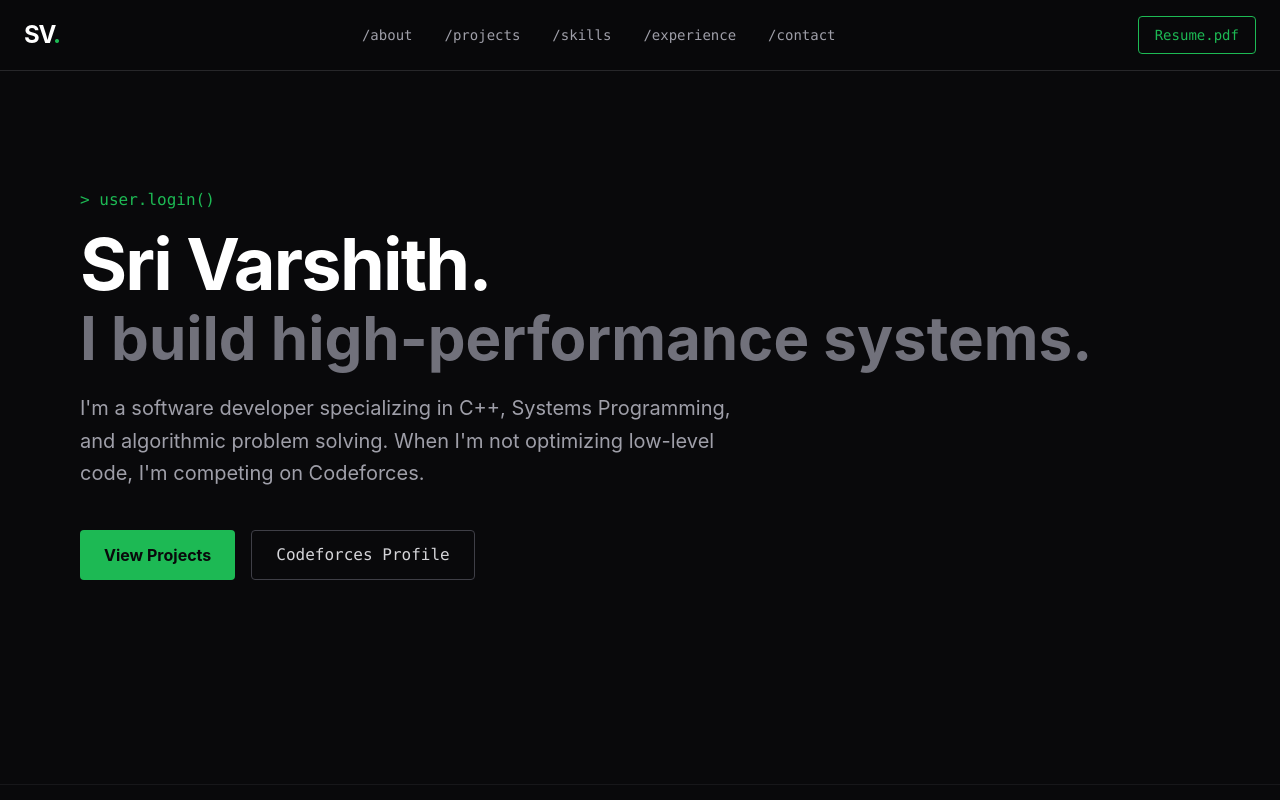
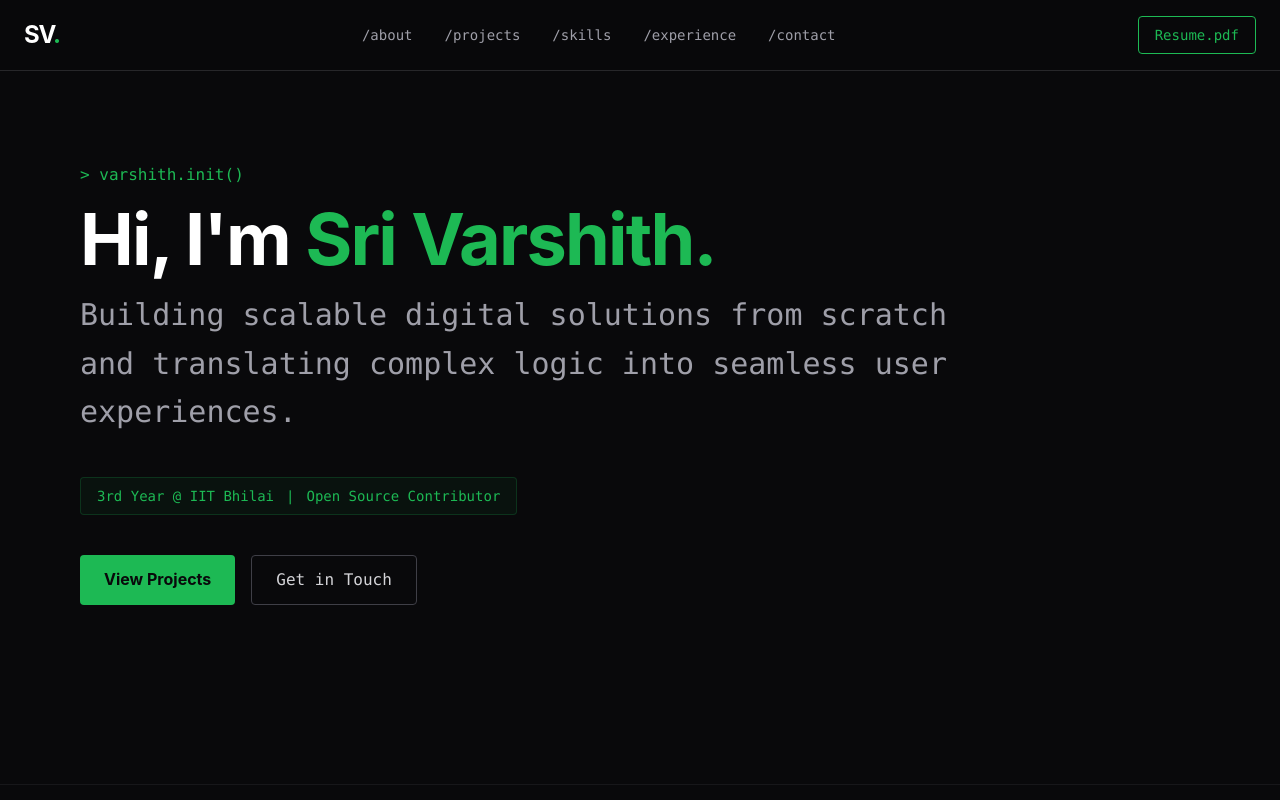
Before and after one commit to Sri-Varshith/portfolio, a React app: page / in a window 1280 px wide. Shown: the top 800 px of the page. Built offline with nearby package versions, Linux system fonts and the light colour scheme; the HTML template or start-up script is replaced by a standard one.

Commit message:
fixed about section

```diff
--- a/src/components/Hero.jsx
+++ b/src/components/Hero.jsx
@@ -2,28 +2,30 @@ function Hero() {
   return (
     <section id="about" className="w-full min-h-[80vh] flex flex-col justify-center items-start px-6 md:px-20 mt-16">
       <p className="font-mono text-brand-green mb-4">
-        {">"} user.login()
+        {">"} varshith.init()
       </p>
 
-      <h1 className="text-5xl md:text-7xl font-bold text-white tracking-tight mb-2">
-        Sri Varshith.
+      <h1 className="text-5xl md:text-7xl font-bold text-white tracking-tight mb-4">
+        Hi, I'm <span className="text-brand-green">Sri Varshith.</span>
       </h1>
 
-      <h2 className="text-4xl md:text-6xl font-bold text-zinc-500 mb-6">
-        I build high-performance systems.
+      <h2 className="text-xl md:text-3xl font-mono text-zinc-400 mb-10 leading-relaxed max-w-4xl">
+Building scalable digital solutions from scratch and translating complex logic into seamless user experiences.
       </h2>
+      {/* Quick Stats bar */}
+      <div className="flex flex-wrap gap-3 font-mono text-sm text-brand-green mb-10 bg-brand-green/5 border border-brand-green/20 px-4 py-2 rounded w-fit">
+        <span>3rd Year @ IIT Bhilai</span>
+        <span className="hidden md:inline">|</span>
+        <span>Open Source Contributor</span>
+      </div>
 
-      <p className="text-zinc-400 text-lg md:text-xl max-w-2xl mb-10 leading-relaxed">
-        I'm a software developer specializing in C++, Systems Programming, and algorithmic problem solving. When I'm not optimizing low-level code, I'm competing on Codeforces.
-      </p>
-
-      <div className="flex gap-4">
-        <button className="px-6 py-3 bg-brand-green text-dark-bg font-bold rounded hover:bg-brand-green/90 transition-colors">
+      <div className="flex flex-wrap gap-4">
+        <a href="#projects" className="px-6 py-3 bg-brand-green text-dark-bg font-bold rounded hover:bg-brand-green/90 transition-colors">
           View Projects
-        </button>
-        <button className="px-6 py-3 border border-zinc-700 text-zinc-300 rounded hover:border-brand-green hover:text-brand-green transition-colors font-mono">
-          Codeforces Profile
-        </button>
+        </a>
+        <a href="#contact" className="px-6 py-3 border border-zinc-700 text-zinc-300 rounded hover:border-brand-green hover:text-brand-green transition-colors font-mono">
+          Get in Touch
+        </a>
       </div>
     </section>
   );
```
